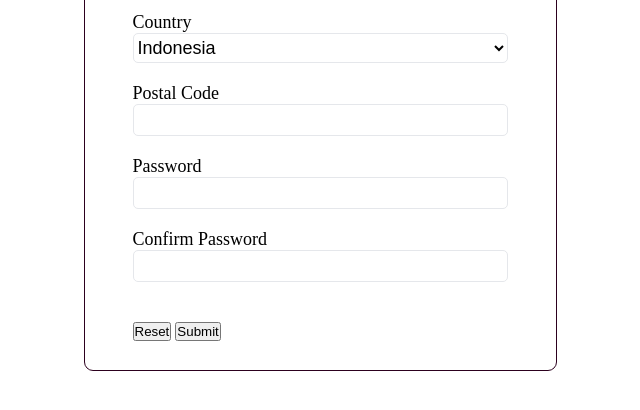
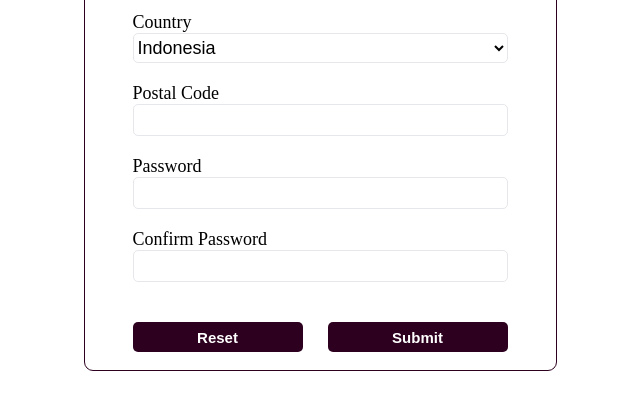
Before and after one commit to lukmanAkhmad/form-validation, a plain HTML site: page index.html in a window 1280 px wide. Shown: the part 228-638 px from the top of the page, without its empty margins (320-960 px from the left). Drawn offline with Linux system fonts and the light colour scheme.

Commit message:
style: section-btn

```diff
--- a/style.css
+++ b/style.css
@@ -89,5 +89,27 @@ label {
   border: 2px solid blue;
   box-shadow: 2px 3px 7px 0px grey;
 }
-
-/* style btn section */
+.section-btn {
+  display: flex;
+  gap: 25px;
+  justify-content: center;
+  align-items: center;
+}
+#btn-reset,
+#btn-submit {
+  flex-grow: 1;
+  background-color: #2c001e;
+  height: 30px;
+  border: 0;
+  color: white;
+  font-size: 15px;
+  font-weight: bolder;
+  border-radius: 5px;
+}
+#btn-reset:hover,
+#btn-submit:hover {
+  background-color: white;
+  color: #2c001e;
+  box-shadow: 2px 2px 2px #2c001e;
+  border: 1px solid #2c001e;
+}
```
